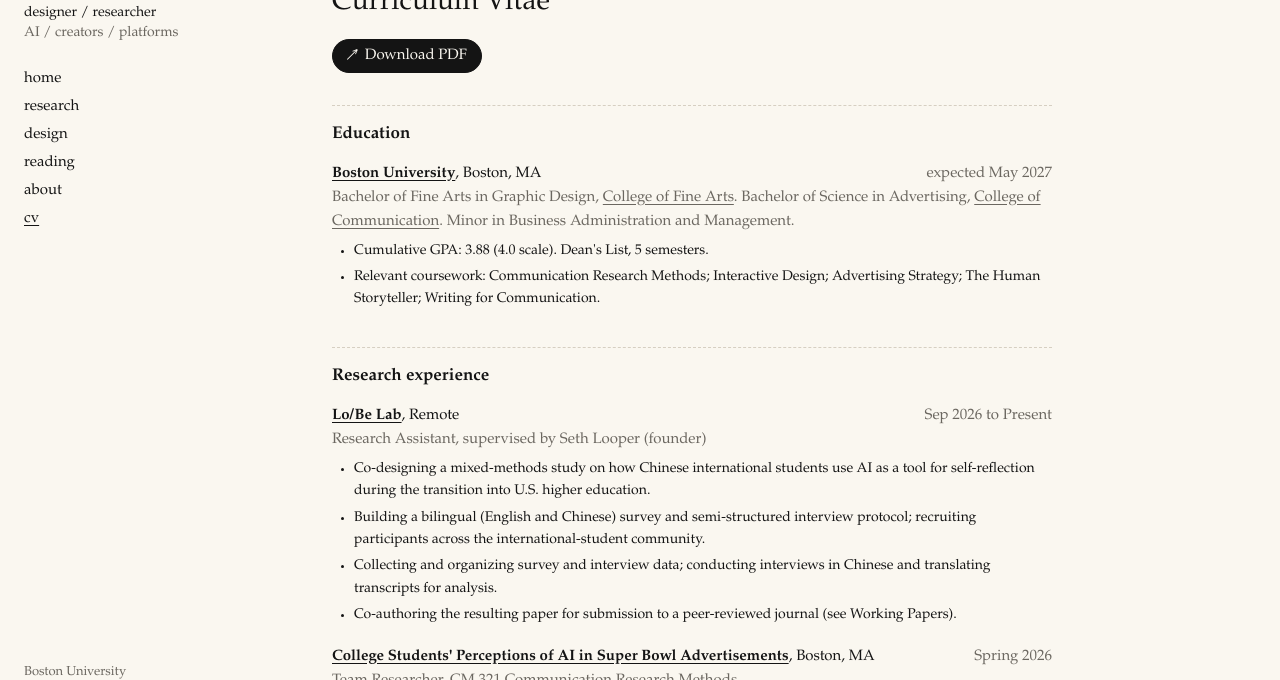
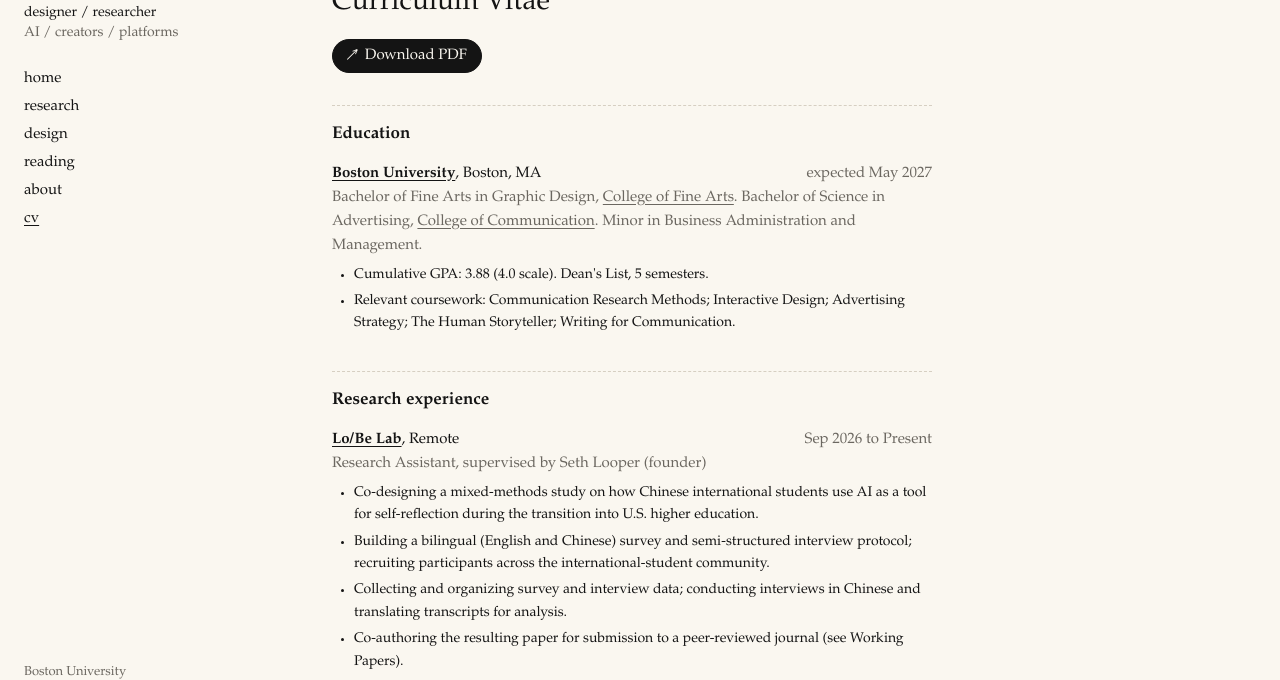
Before and after one commit to jiaxi-pan/jiaxi-pan.github.io, a plain HTML site: page cv.html in a window 1280 px wide. Shown: the part 53-733 px from the top of the page. Drawn offline with Linux system fonts and the light colour scheme.

Commit message:
Narrow text column to about 85 characters a line
Co-Authored-By: Claude Opus 5.5 <noreply@anthropic.com>

```diff
--- a/assets/site.css
+++ b/assets/site.css
@@ -105,7 +105,7 @@ i.g { background: var(--ig); }
 .lc-note { display: block; margin-top: 10px; color: var(--muted); }
 
 /* reading pages */
-.page { max-width: 720px; }
+.page { max-width: 600px; } /* about 85 characters a line at 15px */
 .back { display: inline-flex; align-items: center; min-height: 32px; margin-bottom: 14px; font: 400 15px/22px var(--narrow); color: var(--muted); text-decoration: none; }
 .page h1 { margin: 0 0 10px; font: 400 28px/1.2 var(--display); }
 .page .lede { margin: 0 0 16px; font-size: 16px; line-height: 1.45; color: var(--soft); }
```
